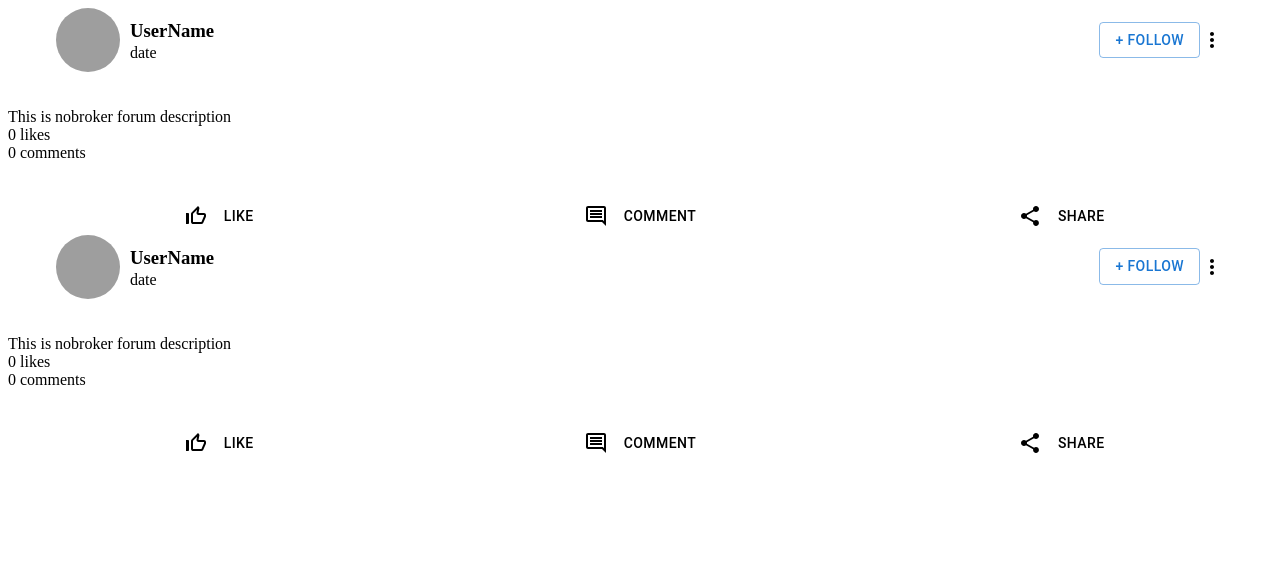
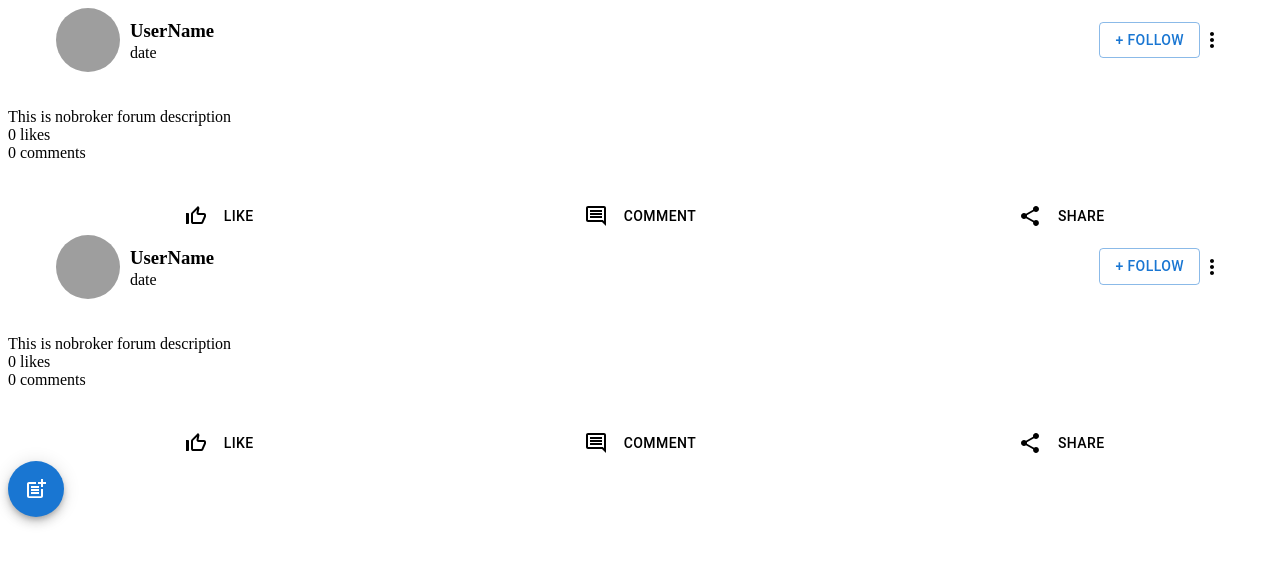
Before and after one commit to nirav19029/hood-forum, a React (Create React App) app in the folder frontend/: page / in a window 1280 px wide. Shown: the top 564 px of the page. Built offline with nearby package versions, Linux system fonts and the light colour scheme; grey boxes are pictures that could not be loaded.

Commit message:
changes sync up

```diff
--- a/frontend/src/App.js
+++ b/frontend/src/App.js
@@ -1,5 +1,6 @@
 import React from "react";
 import "./App.css";
+import AddPostButton from "./components/card/AddPostButton";
 import Card from "./components/card/Card";
 
 const App = () => {
@@ -7,6 +8,7 @@ const App = () => {
     <div>
       <Card />
       <Card />
+      <AddPostButton />
     </div>
   );
 };
--- /dev/null
+++ b/frontend/src/components/card/AddPostButton.js
@@ -0,0 +1,17 @@
+import * as React from 'react';
+import Fab from '@mui/material/Fab';
+import AddIcon from '@mui/icons-material/Add';
+import PostAddIcon from '@mui/icons-material/PostAdd';
+
+const AddPostButton= () => {
+  return (
+  <div>
+    <Fab color="primary">
+        <PostAddIcon />
+      </Fab>
+      </div>
+
+  );
+}
+
+export default AddPostButton;
--- a/frontend/src/components/card/Card.js
+++ b/frontend/src/components/card/Card.js
@@ -1,7 +1,7 @@
 import React from "react";
 import UserInfo from "./UserInfo";
 import Utilities from "./Utilities";
-import addPostButton from "./addPostButton";
+
 const Card = () => {
   return (
 
--- a/frontend/src/components/card/addPostButton.js
+++ /dev/null
@@ -1,20 +0,0 @@
-import * as React from 'react';
-import Box from '@mui/material/Box';
-import Fab from '@mui/material/Fab';
-import AddIcon from '@mui/icons-material/Add';
-import EditIcon from '@mui/icons-material/Edit';
-import FavoriteIcon from '@mui/icons-material/Favorite';
-import NavigationIcon from '@mui/icons-material/Navigation';
-import PostAddIcon from '@mui/icons-material/PostAdd';
-
-const addPostButton= () => {
-  return (
-    <Box sx={{ '& > :not(style)': { m: 1 } }}>
-      <Fab color="primary">
-        <PostAddIcon />
-      </Fab>
-    </Box>
-  );
-}
-
-export default addPostButton;
```
